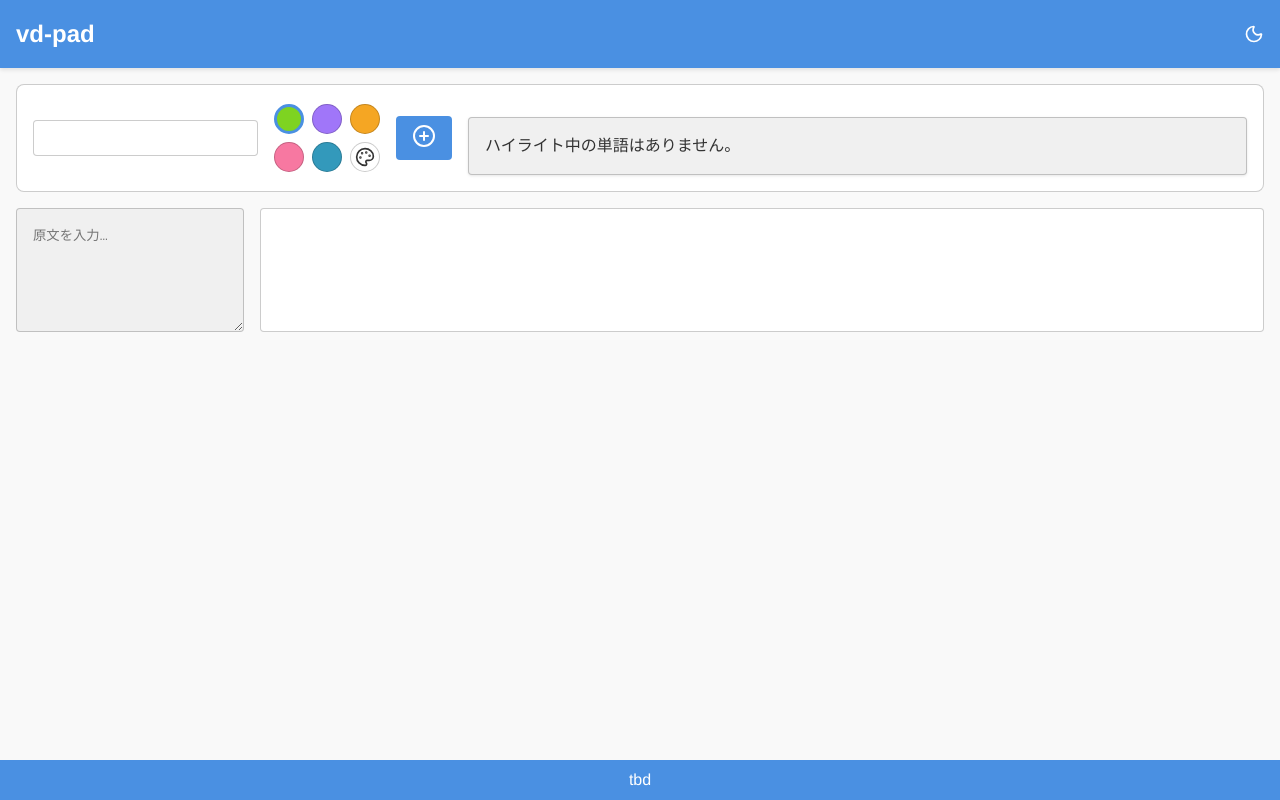
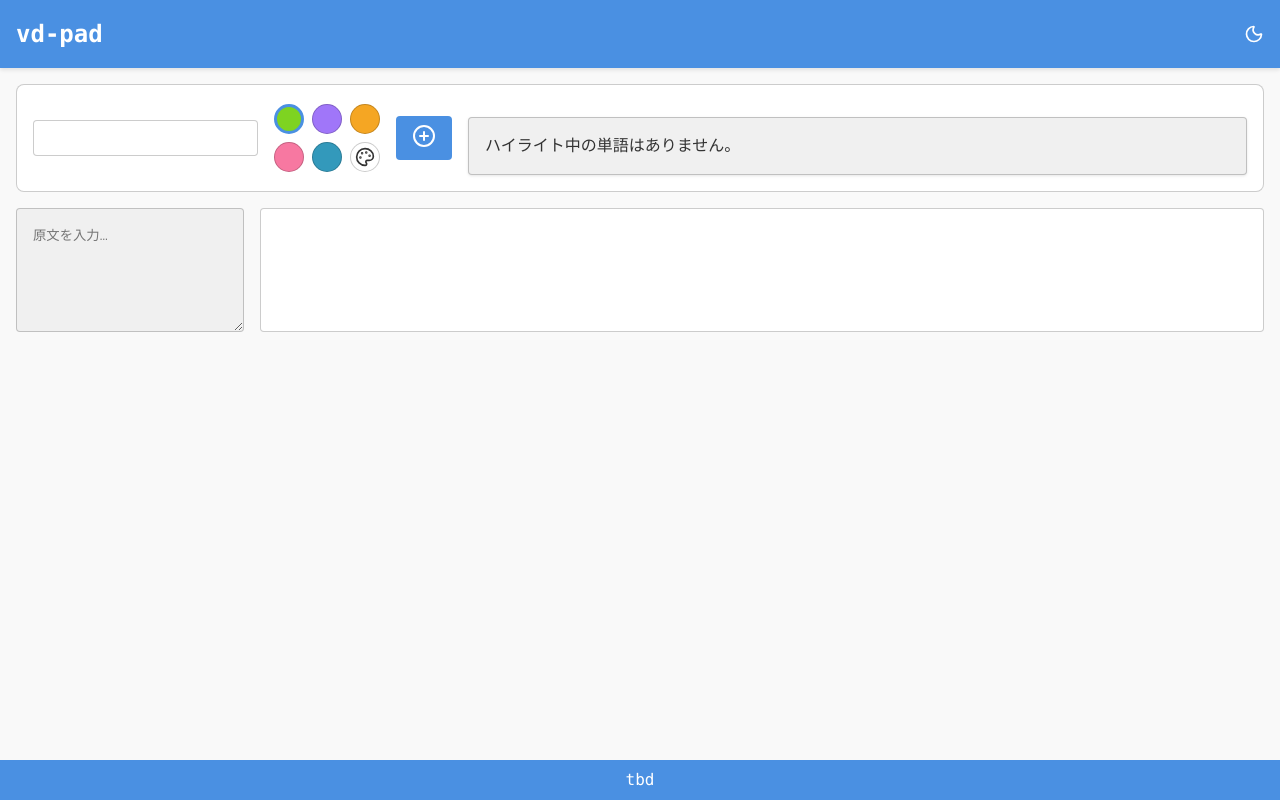
Before and after one commit to dot-ma801/vd-pad, a Vue app: page / in a window 1280 px wide. Built offline with nearby package versions, Linux system fonts and the light colour scheme; the HTML template or start-up script is replaced by a standard one.

Commit message:
[style] デフォルトフォントを変更

```diff
--- a/src/style/main.css
+++ b/src/style/main.css
@@ -3,7 +3,8 @@
   --color-text: #333333;
   --color-primary: #4a90e2;
   --color-secondary: #e94e77;
-  --font-family-base: 'Helvetica Neue', Arial, sans-serif;
+  --font-family-base:
+    'Fira code', 'Fira Mono', source-code-pro, Menlo, Monaco, Consolas, 'Courier New', monospace;
   --font-size-base: 16px;
   --spacing-base: 1rem;
   --color-surface: #fff;
```
